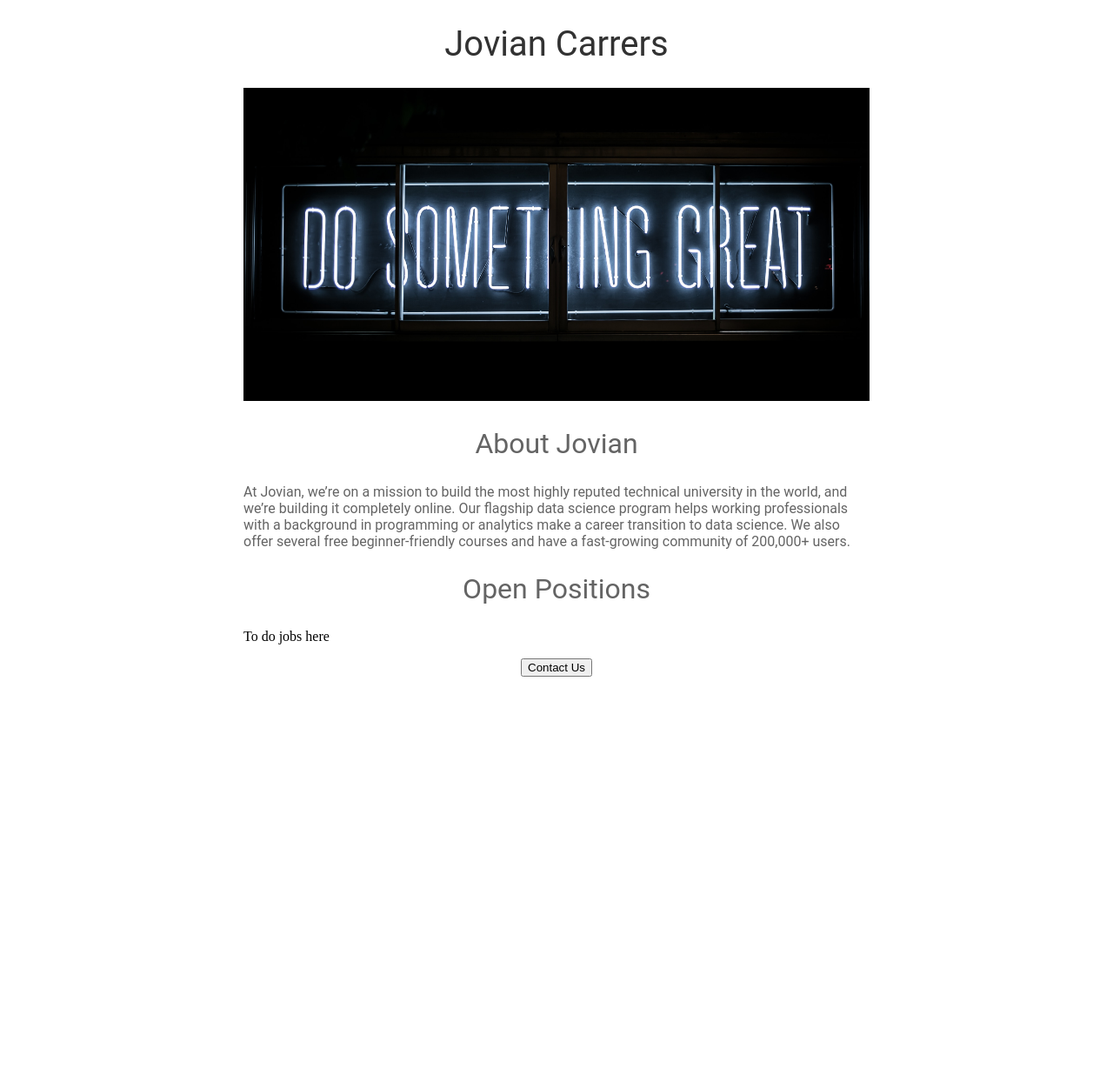
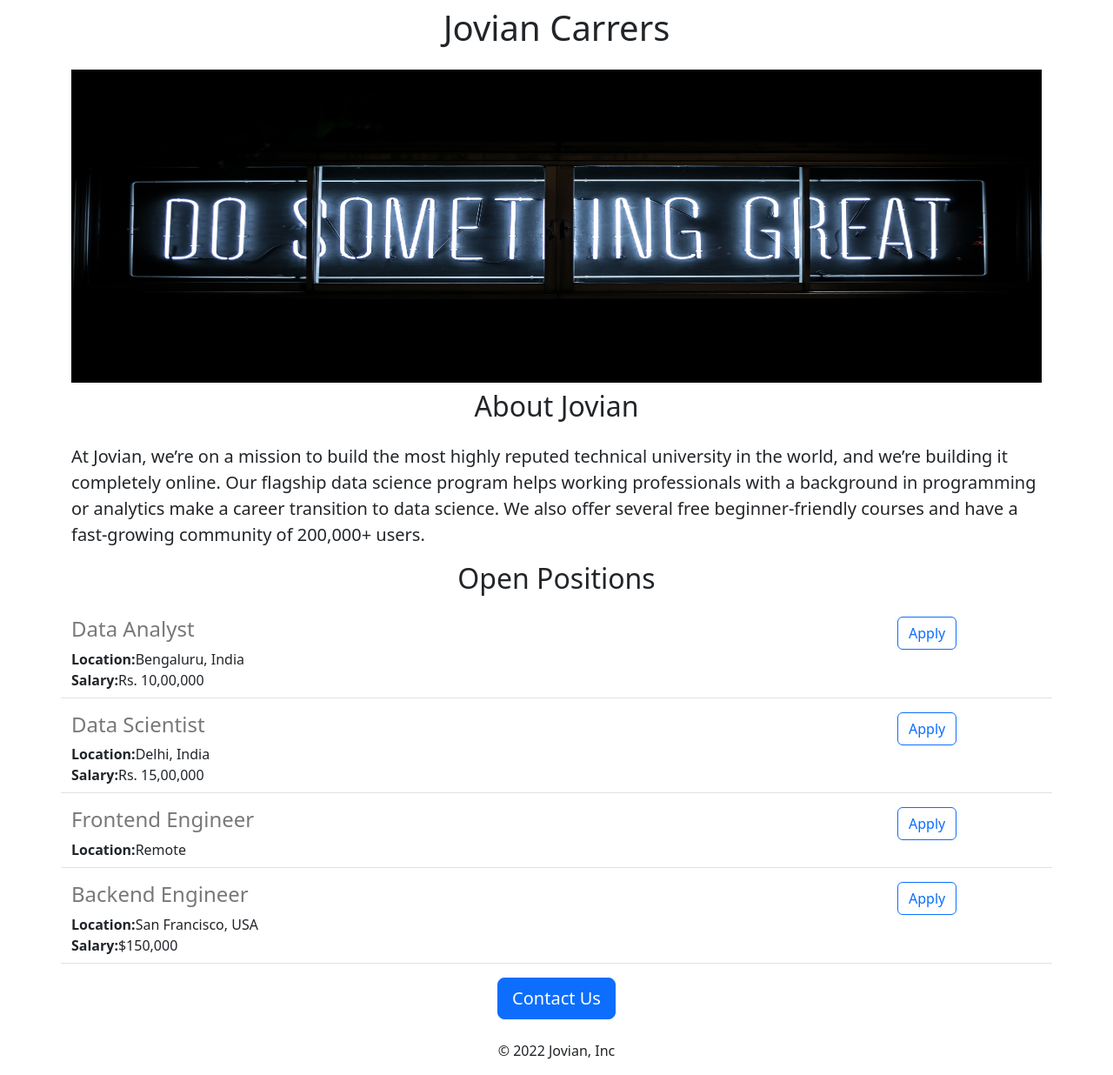
Before and after one commit to Banshikabadkul/Jovians-Careers-Website-Flask, a Flask app: page / in a window 1280 px wide. Shown: the whole page at 87% size. Before the commit the page ends 778 px from the top, so only its background shows below. Run offline with Flask 3, Linux system fonts and the light colour scheme.

Commit message:
added dynamic data and API route

```diff
--- a/app.py
+++ b/app.py
@@ -1,8 +1,41 @@
-from flask import Flask, render_template
+from flask import Flask, render_template,jsonify
 app = Flask(__name__)
+
+JOBS=[
+  {
+    'id':1,
+  'title' : "Data Analyst",
+  'location': "Bengaluru, India",
+  'salary': "Rs. 10,00,000",
+  },
+  {
+  'id':2,
+  'title' : "Data Scientist",
+  'location': "Delhi, India",
+  'salary': "Rs. 15,00,000",
+  },
+  {
+  'id':3,
+  'title' : "Frontend Engineer",
+  'location': "Remote",
+
+  },
+  {
+  'id':4,
+  'title' : "Backend Engineer",
+  'location': "San Francisco, USA",
+  'salary': "$150,000",
+  },
+
+]
+
 @app.route("/")
 def hello_world():
-  return render_template('home.html')
+  return render_template('home.html',jobs=JOBS,company_name="Jovian")
+
+@app.route("/api/jobs")
+def list_jobs():
+  return jsonify(JOBS)
 
 if __name__ == "__main__":
   app.run(host='0.0.0.0',debug = True)
--- a/templates/home.html
+++ b/templates/home.html
@@ -1,46 +1,31 @@
 <!DOCTYPE html>
 <head>
-  <title>Jovian Carrers</title>
+  <title>Jovian Careers</title>
+  <meta charset="utf-8">
+    <meta name="viewport" content="width=device-width, initial-scale=1">
+   <link href="https://cdn.jsdelivr.net/npm/bootstrap@5.3.0-alpha2/dist/css/bootstrap.min.css" rel="stylesheet" integrity="sha384-aFq/bzH65dt+w6FI2ooMVUpc+21e0SRygnTpmBvdBgSdnuTN7QbdgL+OapgHtvPp" crossorigin="anonymous">
   <style>
-    h1{
-      font-size:40px;
-      font-weight:normal;
-      font-family:Roboto;
-      color: rgb(50,50,50);
-      text-align:center;
-    }
     #banner{
+      height: 360px;
       width:100%;
-      height:360px;
-      object-fit:cover;
-    }
-    h2{
-      font-size:32px;
-      font-weight:normal;
-      font-family:Roboto;
-      color: rgb(100,100,100);
-      text-align:center;
-    }
-    .body-text{
-      font-family:Roboto;
-      color: rgb(100,100,100);
-    }
-    #container{
-      max-width:720px;
-      margin:0 auto;
     }
   </style>
 </head>
 <body>
-  <div id="container">
-  <h1>Jovian Carrers</h1>
-  <img id="banner" src="https://jovians-careers-website-flask.banshikabadkul.repl.co/static/banner.jpg" height="320">
-  <h2>About Jovian</h2>
-  <p class="body-text">At Jovian, we’re on a mission to build the most highly reputed technical university in the world, and we’re building it completely online. Our flagship data science program helps working professionals with a background in programming or analytics make a career transition to data science. We also offer several free beginner-friendly courses and have a fast-growing community of 200,000+ users.</p>
-  <h2>Open Positions</h2>
-  <p>To do jobs here</p>
-    <div style="text-align:center;">
-  <button>Contact Us</button>
+  <div class="container">
+  <h1 class="text-center mt-2 mb-4">{{company_name}} Carrers</h1>
+  <img class="img-fluid" id="banner" src="https://jovians-careers-website-flask.banshikabadkul.repl.co/static/banner.jpg" height="320">
+  <h2 class="text-center mt-2 mb-4">About Jovian</h2>
+  <p class="lead">At Jovian, we’re on a mission to build the most highly reputed technical university in the world, and we’re building it completely online. Our flagship data science program helps working professionals with a background in programming or analytics make a career transition to data science. We also offer several free beginner-friendly courses and have a fast-growing community of 200,000+ users.</p>
+  <h2 class="text-center mt-2 mb-4">Open Positions</h2>
+  <div>
+    {% for job in jobs%}
+    {% include 'jobitem.html' %}
+    {% endfor %}
+  </div>
+    <div class="text-center">
+  <button class="btn btn-primary btn-lg">Contact Us</button>
+      <p class="mt-4">© 2022 Jovian, Inc</p>
     </div>
     </div>
 
--- /dev/null
+++ b/templates/jobitem.html
@@ -0,0 +1,19 @@
+<div class=" border-bottom row" style="margin-bottom:16px; padding-bottom:8px;">
+  <div class="col-10">
+      <h4  style="color:rgb(120,120,120); margin-
+       bottom:16px;">
+        {{job['title']}}
+      </h4>
+      <div>
+        <b>Location:</b>{{job['location']}}
+      </div>
+      {% if 'salary' in job %}
+      <div>
+        <b>Salary:</b>{{job['salary']}}
+      </div>
+      {% endif %}
+  </div>
+  <div class="col-2">
+  <button type="button" class="btn btn-outline-primary">Apply</button>
+  </div>
+</div>
```
